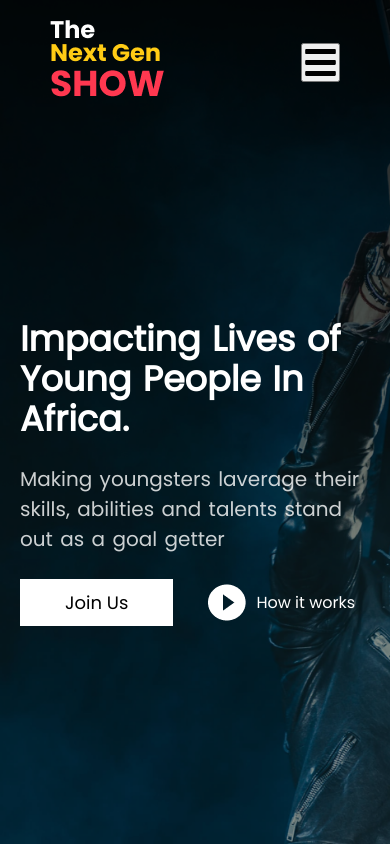
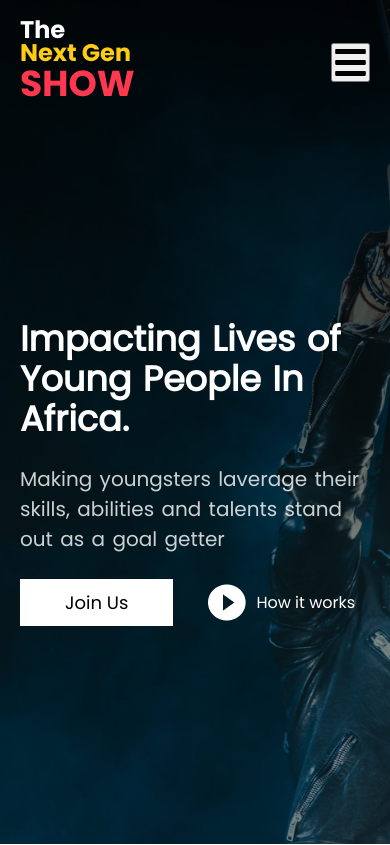
Before and after one commit to Bola-Kadiri/next-gen-show, a React (Create React App) app: page / in a window 390 px wide. Shown: the top 845 px of the page. Built offline with nearby package versions, Linux system fonts and the light colour scheme.

Commit message:
nav feature

```diff
--- a/src/component/Nav.css
+++ b/src/component/Nav.css
@@ -96,11 +96,11 @@
 
      .bars{
       display: flex;
-      margin-right: 50px;
+      margin-right: 20px;
       z-index: 200;
      }
      .logo-house{
-      margin-left: 50px;
+      margin-left: 20px;
      }
      .show{
       position: absolute;
```
